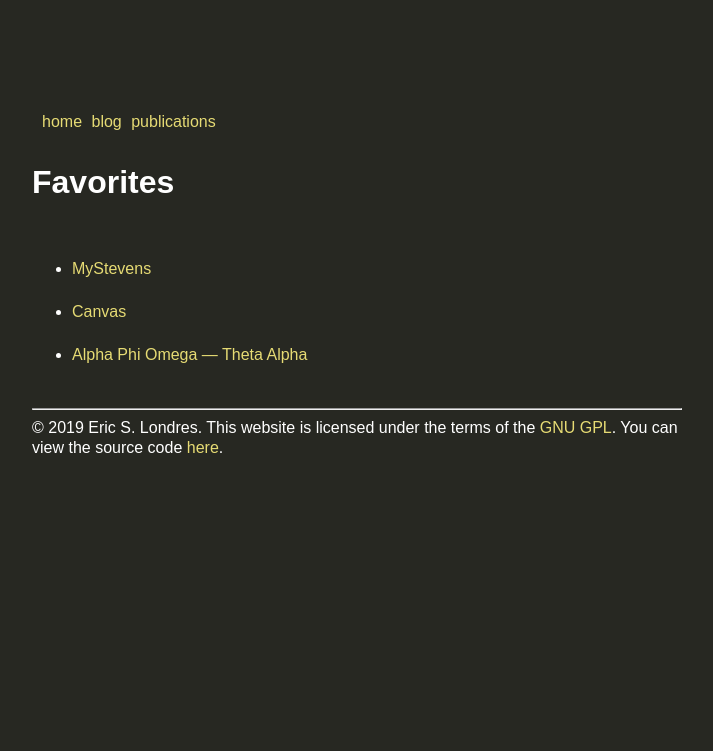
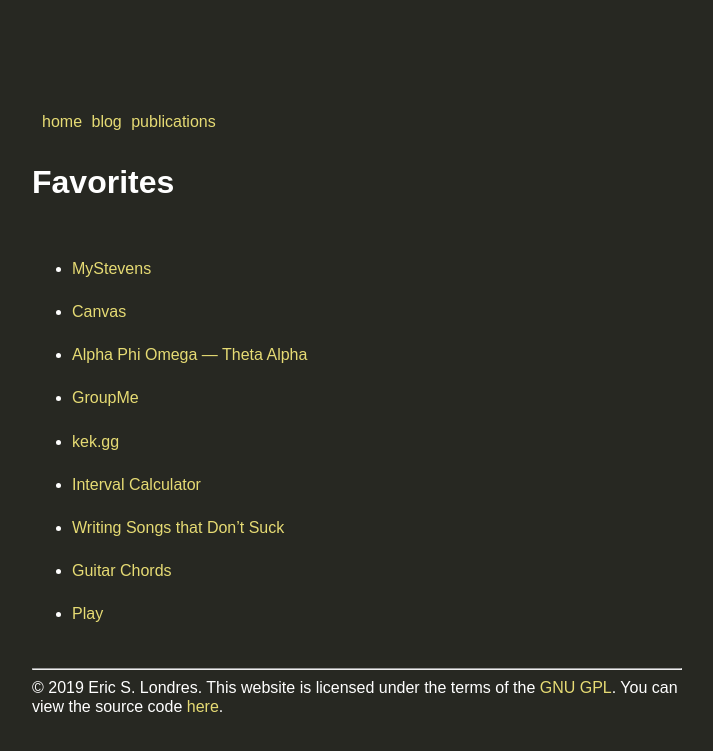
Before and after one commit to slondr/slondr.gitlab.io, a Jekyll site: the page built from favorites.md, in a window 1280 px wide. Shown: the top 751 px of the page, without its empty margins (283-996 px from the left). Built offline with Jekyll 4.4.1, drawn with Linux system fonts in a browser that asks for light colours; our own code applies the rules of GitHub Pages for plain Markdown files.

Commit message:
more links yeet

```diff
--- a/_data/favorites.yml
+++ b/_data/favorites.yml
@@ -4,3 +4,15 @@
   link: https://sit.instructure.com/
 - title: Alpha Phi Omega — Theta Alpha
   link: https://apota.org/
+- title: GroupMe
+  link: https://web.groupme.com/chats
+- title: kek.gg
+  link: https://kek.gg/
+- title: Interval Calculator
+  link: https://rechneronline.de/musik/interval.php
+- title: Writing Songs that Don't Suck
+  link: http://www.donaldsonworkshop.com/baraboo/songwriting/songwriting.html
+- title: Guitar Chords
+  link: https://www.guitar-chords.org.uk/c-major-chord.html
+- title: Play
+  link: http://127.0.0.1:43110/1PLAYgDQboKojowD3kwdb3CtWmWaokXvfp
```
